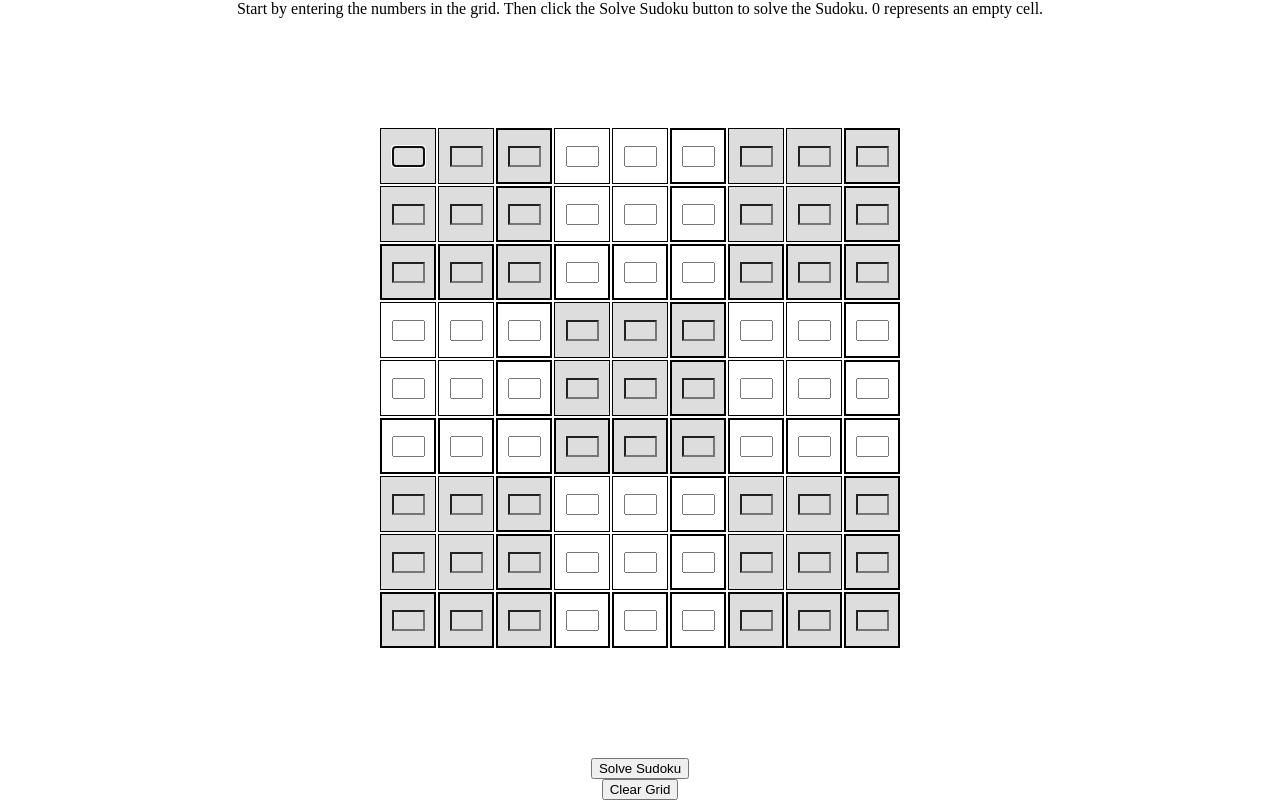
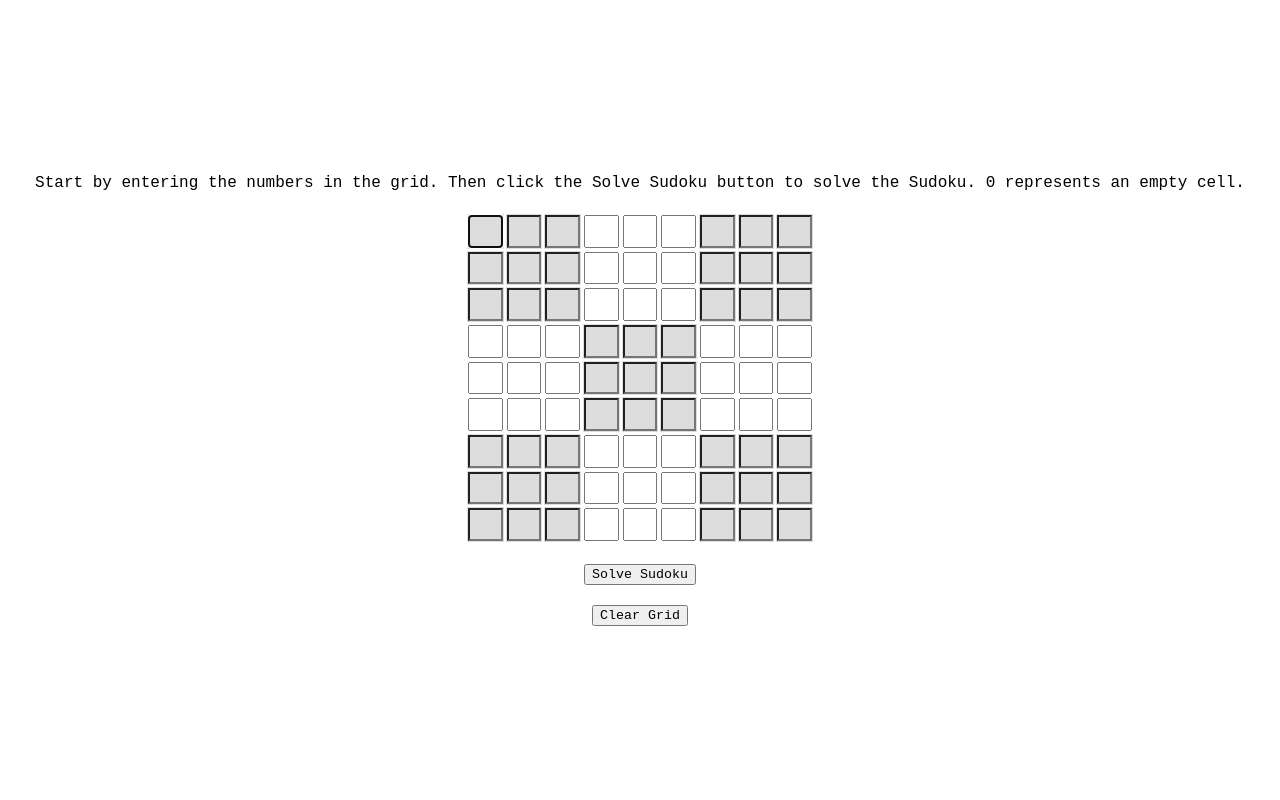
Before and after one commit to bhoot1234567890/moon, a plain HTML site: page sudoku.html in a window 1280 px wide. Drawn offline with Linux system fonts and the light colour scheme.

Commit message:
sudoku beautify

```diff
--- a/sudoku.html
+++ b/sudoku.html
@@ -5,13 +5,14 @@
     <meta name="viewport" content="width=device-width, initial-scale=1.0" />
     <title>Sudoku</title>
     <style>
-      /* CSS styles for the Sudoku grid */
       input[type="number"]::-webkit-inner-spin-button,
       input[type="number"]::-webkit-outer-spin-button {
         -webkit-appearance: none;
-        -moz-appearance: none;
-        appearance: none;
         margin: 0;
+      }
+
+      input[type="number"] {
+        -moz-appearance: textfield;
       }
       .alternate {
         background-color: #ddd;
@@ -19,62 +20,6 @@
 
       .alternate input {
         background-color: #ddd;
-      }
-      table {
-        margin: auto;
-        width: 450px;
-        height: 450px;
-      }
-      td {
-        width: 50px;
-        height: 50px;
-        /* border: 1px solid #000; */
-        text-align: center;
-        vertical-align: middle;
-      }
-      tr:nth-child(3n) td,
-      td:nth-child(3n) {
-        border-width: 2px;
-      }
-
-      /* New CSS to center the Sudoku grid and buttons */
-      body {
-        display: flex;
-        flex-direction: column;
-        align-items: center;
-        /* justify-content: center; */
-        height: 100vh;
-        margin: 0;
-      }
-      #buttons {
-        display: flex;
-        justify-content: center;
-        gap: 10px;
-        margin-top: 20px;
-      }
-      .alternate {
-        background-color: #ddd;
-      }
-
-      .alternate input {
-        background-color: #ddd;
-      }
-      table {
-        max-width: 90vw;
-        max-height: 90vh;
-        width: auto;
-        height: auto;
-      }
-      td {
-        width: 1fr;
-        height: 1fr;
-        border: 1px solid #000;
-        text-align: center;
-        vertical-align: middle;
-      }
-      tr:nth-child(3n) td,
-      td:nth-child(3n) {
-        border-width: 2px;
       }
 
       /* New CSS to center the Sudoku grid and buttons */
@@ -84,20 +29,44 @@
         align-items: center;
         justify-content: center;
         height: 100vh;
+        width: 100vw;
         margin: 0;
+        padding: 0;
+        box-sizing: border-box;
       }
-      #buttons {
+      table {
+        max-width: 90vw;
+        max-height: 90vh;
+        width: auto;
+        height: auto;
+      }
+      button {
         display: flex;
         justify-content: center;
         gap: 10px;
         margin-top: 20px;
+        font-family: "Courier New", Courier, monospace;
+      }
+      #toptext {
+        font-family: "Courier New", Courier, monospace;
+        font-size: 2vh;
+        margin-bottom: 20px;
+        text-align: center;
+      }
+      input {
+        width: 2em;
+        height: 2em;
+        text-align: center;
       }
     </style>
   </head>
   <body>
     <!-- Sudoku grid -->
-    Start by entering the numbers in the grid. Then click the Solve Sudoku
-    button to solve the Sudoku. 0 represents an empty cell.
+    <span id="toptext">
+      Start by entering the numbers in the grid. Then click the Solve Sudoku
+      button to solve the Sudoku. 0 represents an empty cell.
+    </span>
+
     <table id="sudoku"></table>
     <button id="solve">Solve Sudoku</button>
     <button id="clear">Clear Grid</button>
```
